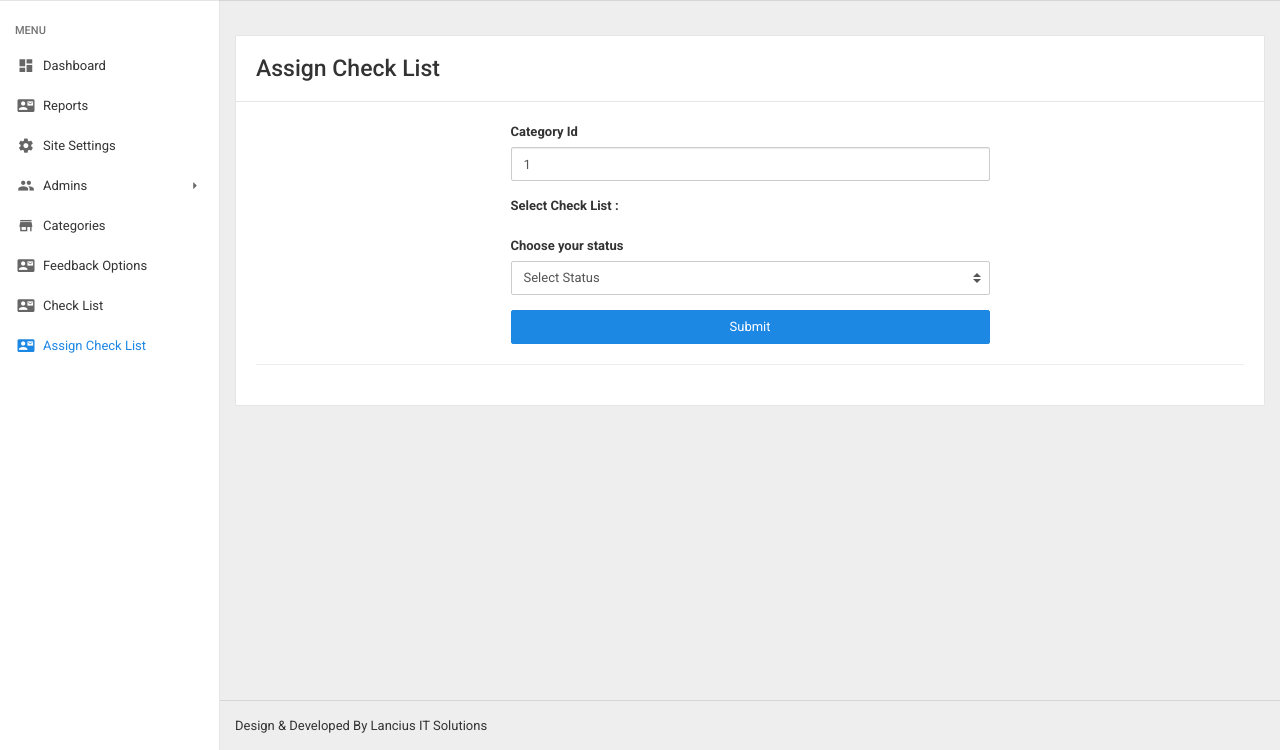
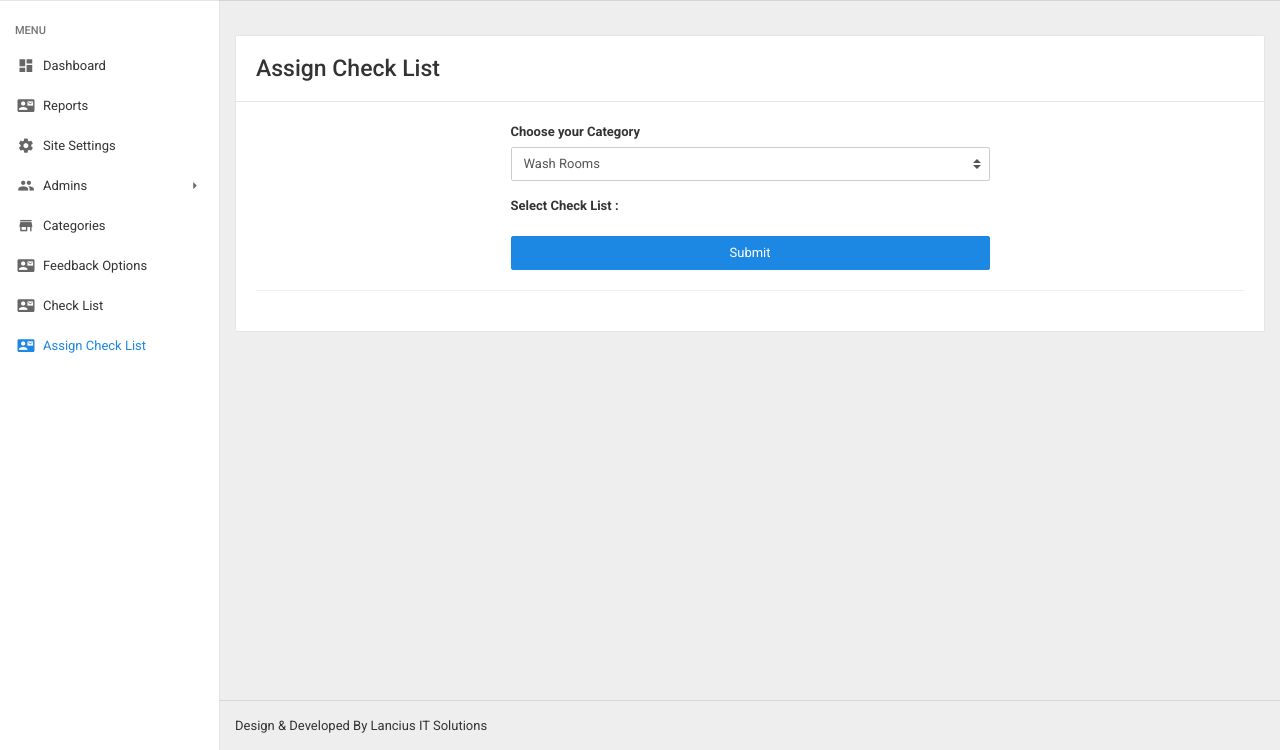
Before and after one commit to Srinivaslancius/feedback, a PHP site: page /feedback/edit_assign_check_list.php?bid=1 in a window 1280 px wide. Shown: the part 50-800 px from the top of the page. Run offline with PHP 8.4, Linux system fonts and the light colour scheme; a user stored in the database is signed in; data comes from the database, SQL or seed files in the repository; tables that the repository leaves empty or names only in its code hold one stand-in row (values such as "Sample post"); some libraries are stand-ins or nearby versions.

Commit message:
edit assign check list and config file committed

```diff
--- a/admin_includes/config.php
+++ b/admin_includes/config.php
@@ -13,7 +13,7 @@ if(isset($_SESSION['last_action'])){
     //since the user was last active.
     $secondsInactive = time() - $_SESSION['last_action'];
     //Convert our minutes into seconds.
-    $expireAfterSeconds = $expireAfter * 360;
+    $expireAfterSeconds = $expireAfter * 60;
     //Check to see if they have been inactive for too long.
     if($secondsInactive >= $expireAfterSeconds){
         //User has been inactive for too long.
@@ -29,12 +29,12 @@ if(isset($_SESSION['last_action'])){
 
 $setcon = 1;
 if($setcon == 2) {
-    $servername = "192.168.0.105";
+    $servername = "192.168.0.112";
     $username = "feedback_panel";
     $password = "lancius@12#";
     $dbname = "feedback_panel";
 } else {
-	$servername = "192.168.0.108";
+	$servername = "192.168.0.112";
 	$username = "root";
 	$password = "root";
 	$dbname = "feedback_demo";
@@ -51,6 +51,6 @@ if ($conn->connect_error) {
 }
 
 //$base_url = "https://lanciussolutions.com/demo/Feedback_Panel/";
-$base_url = "http://192.168.0.105/feedback/";
+$base_url = "http://192.168.0.112/feedback/";
 
 ?>
--- a/manage_webmaster/edit_assign_check_list.php
+++ b/manage_webmaster/edit_assign_check_list.php
@@ -7,12 +7,14 @@ if (!isset($_POST['submit'])) {
     } else {
     //If success
     $category_id = $_POST['category_id'];
-    $checklist_id = $_POST['checklist_id'];
-    $status = $_POST['status'];
-        $sql = "UPDATE `assign_check_list` SET category_id = '$category_id', checklist_id = '$checklist_id' ,status='$status' WHERE id = '$id' ";
-        if($conn->query($sql) === TRUE){
+    for($i=0; $i < count($_POST['checklist_id']); $i++) {
+      $checkListId = $_POST['checklist_id'][$i];
+      $sql = "UPDATE assign_check_list SET category_id = '$category_id', checklist_id = '$checkListId'";
+      $result = $conn->query($sql);
+    }
+      if($result == 1){
       echo "<script type='text/javascript'>window.location='assign_check_list.php?msg=success'</script>";
-        } else {
+      }else {
       echo "<script type='text/javascript'>window.location='assign_check_list.php?msg=fail'</script>";
       }
     }
@@ -28,35 +30,31 @@ if (!isset($_POST['submit'])) {
               $getContents1 = $getContents->fetch_assoc(); ?>
               <div class="col-sm-8 col-sm-offset-2 col-md-6 col-md-offset-3">
                 <form data-toggle="validator" method="POST">
+                  <?php $getCategories = getDataFromTables('categories','0',$clause=NULL,$id=NULL,$activeStatus=NULL,$activeTop=NULL);?>
                   <div class="form-group">
-                    <label for="form-control-2" class="control-label">Category Id</label>
-                    <input type="text" class="form-control" id="form-control-2" name="category_id" required value="<?php echo $getContents1['category_id'];?>">
+                    <label for="form-control-3" class="control-label">Choose your Category</label>
+                    <select id="form-control-3" name="category_id" class="custom-select" data-error="This field is required." required>
+                      <option value="">Select Category</option>
+                      <?php while($row = $getCategories->fetch_assoc()) {  ?>
+                        <option <?php if($row['id'] == $getContents1['category_id']) { echo "Selected"; } ?> value="<?php echo $row['id']; ?>"><?php echo $row['category_name']; ?></option>
+                      <?php } ?>
+                   </select>
                     <div class="help-block with-errors"></div>
                   </div>
+
                   <?php
                       $getfeedbackOpt = getDataFromTables('check_list','0',$clause=NULL,$id=NULL,$activeStatus=NULL,$activeTop=NULL);?>
                     <div class="form-group">
                     <label for="form-control-2" class="control-label">Select Check List : </label><br />
                     <?php  while ($row = $getfeedbackOpt->fetch_assoc()) {
-                          $checked = '';
-                          $explodeFeedbackOpt=explode(',',$row2['feedback_options']);
-                        if (in_array($row['feedback_option'], $explodeFeedbackOpt)) $checked = " checked";
+                        /*$checked = '';
+                        $explodeFeedbackOpt=explode(',',$row['check_list_name']);
+                      if (in_array($row['check_list_name'], $explodeFeedbackOpt))*/ $checked = " checked";
                     ?>
-                      <input type="checkbox" value="<?php echo $row['feedback_option']; ?>" name='feedback_options[<?php echo $i ?>][]' <?php echo $checked; ?> > <?php echo $row['feedback_option']; ?> &nbsp;&nbsp;
+                    <input type="checkbox" value="<?php echo $getContents1['checklist_id']; ?>" name='checklist_id[]' <?php if($row['id'] == $getContents1['checklist_id']) { echo $checked; } ?> > <?php echo $row['check_list_name']; ?> &nbsp;&nbsp;
                     <?php  } ?>
                     </div>
 
-                  <?php $getStatus = getDataFromTables('user_status',$status=NULL,$clause=NULL,$id=NULL,$activeStatus=NULL,$activeTop=NULL);?>
-                  <div class="form-group">
-                    <label for="form-control-3" class="control-label">Choose your status</label>
-                    <select id="form-control-3" name="status" class="custom-select" data-error="This field is required." required>
-                      <option value="">Select Status</option>
-                      <?php while($row = $getStatus->fetch_assoc()) {  ?>
-                          <option <?php if($row['id'] == $getContents1['status']) { echo "Selected"; } ?> value="<?php echo $row['id']; ?>"><?php echo $row['status']; ?></option>
-                      <?php } ?>
-                    </select>
-                    <div class="help-block with-errors"></div>
-                  </div>
                   <button type="submit" name="submit" class="btn btn-primary btn-block">Submit</button>
                 </form>
               </div>
```
Lines whose indentation alone changed are shown as unchanged.
